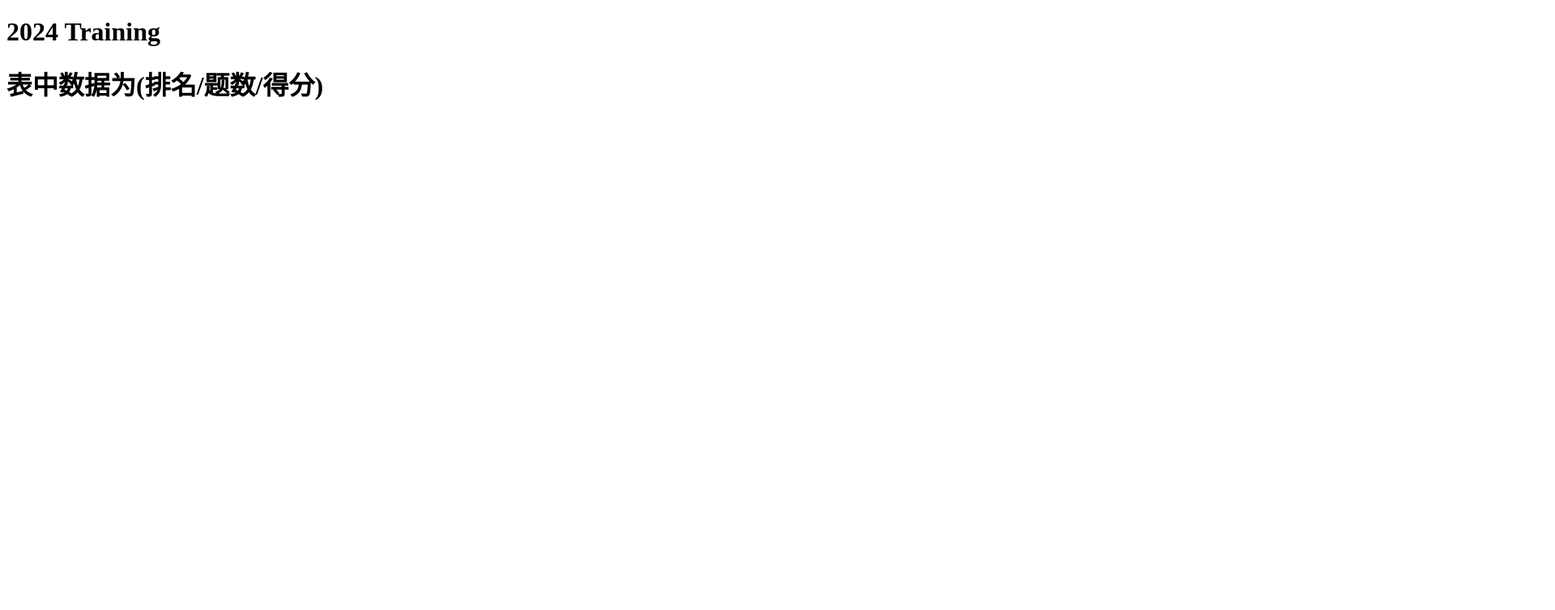
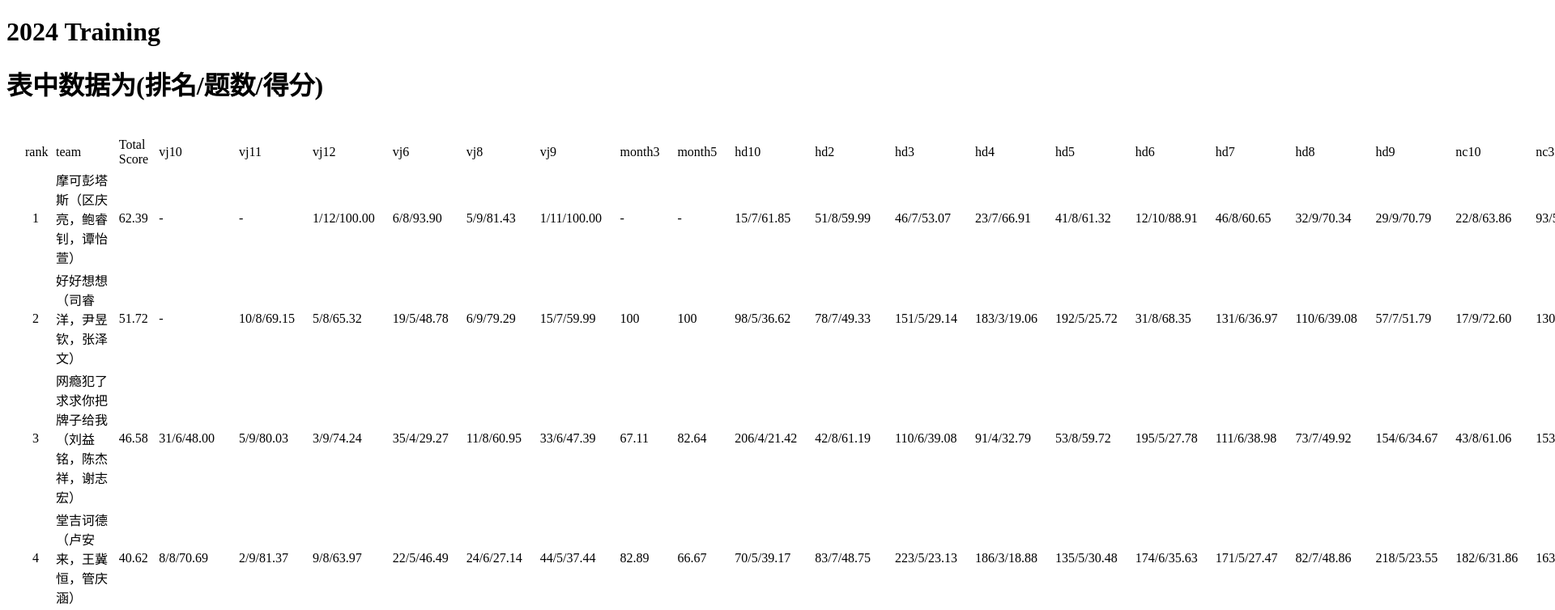
Before and after one commit to sherlockedhzoi/buptcpc.github.io, a website: page index.html in a window 1280 px wide. Shown: the top 754 px of the page at 81% size, 1920 px wide, since content can reach past the window. Drawn offline with nearby package versions, Linux system fonts and the light colour scheme.

Commit message:
chore: Update file paths for data files in index.html

```diff
--- a/index.html
+++ b/index.html
@@ -17,15 +17,15 @@
   <script>
     const jsonFiles = [
         {
-            file: './data/spring_stat.json',
+            file: 'data/spring_stat.json',
             ratio: 0.1
         },
         {
-            file: './data/month_stat.json',
+            file: 'data/month_stat.json',
             ratio: 0.05
         },
         {
-            file: './data/summer_stat.json',
+            file: 'data/summer_stat.json',
             ratio: 0.85
         }
     ];
@@ -43,7 +43,6 @@
 
     function add(team, score){
         for(var x in arr){
-            console.log(arr[x].name, team, x.name == team, x.name === team)
             if(arr[x].name == team){
                 arr[x].score += score;
                 return;
```
Also changed, not shown: data/summer_stat.json (+0 -4 lines), src/js/nc.js (renamed from src/js/craw_nowcoder.js).
